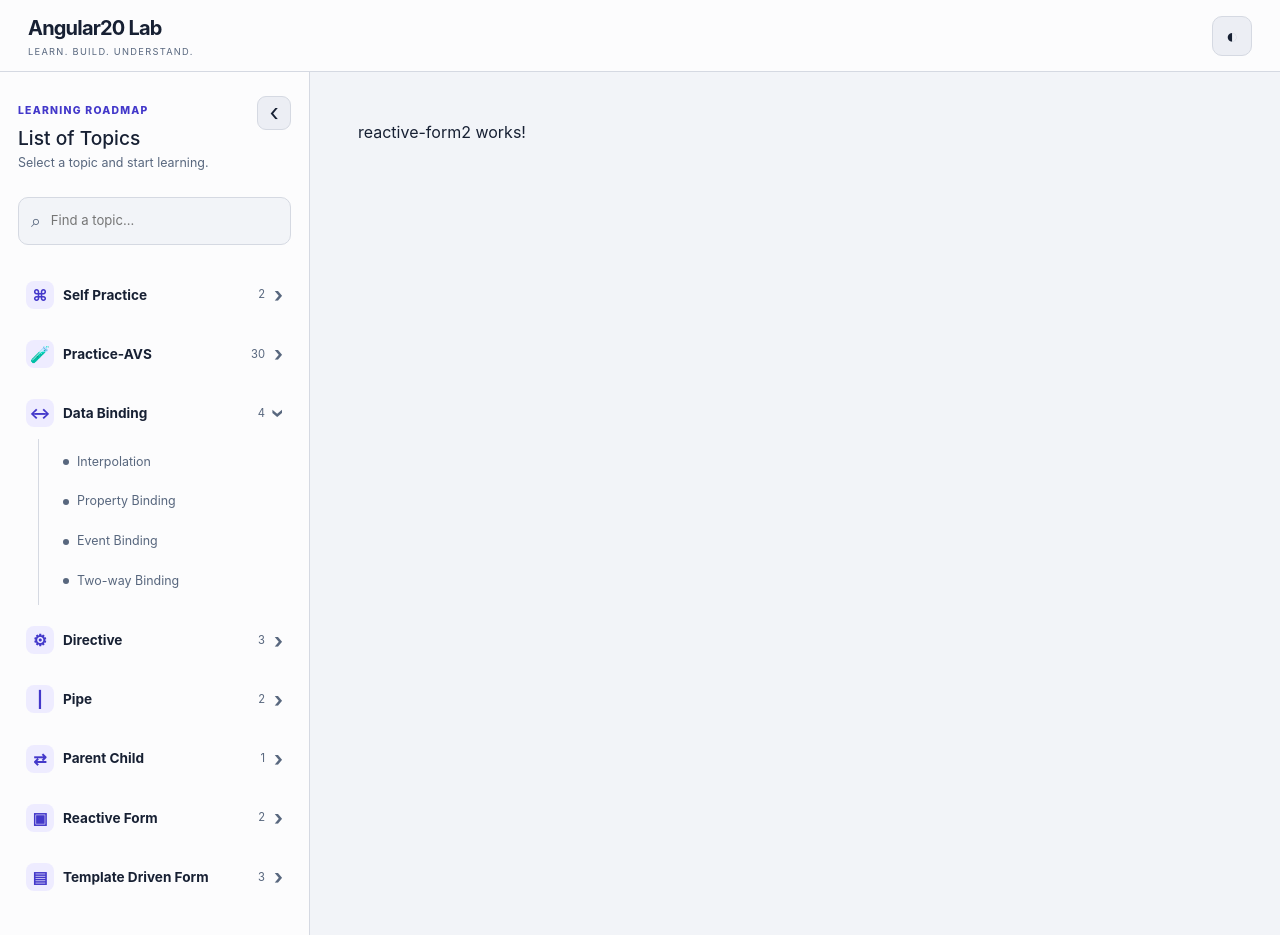
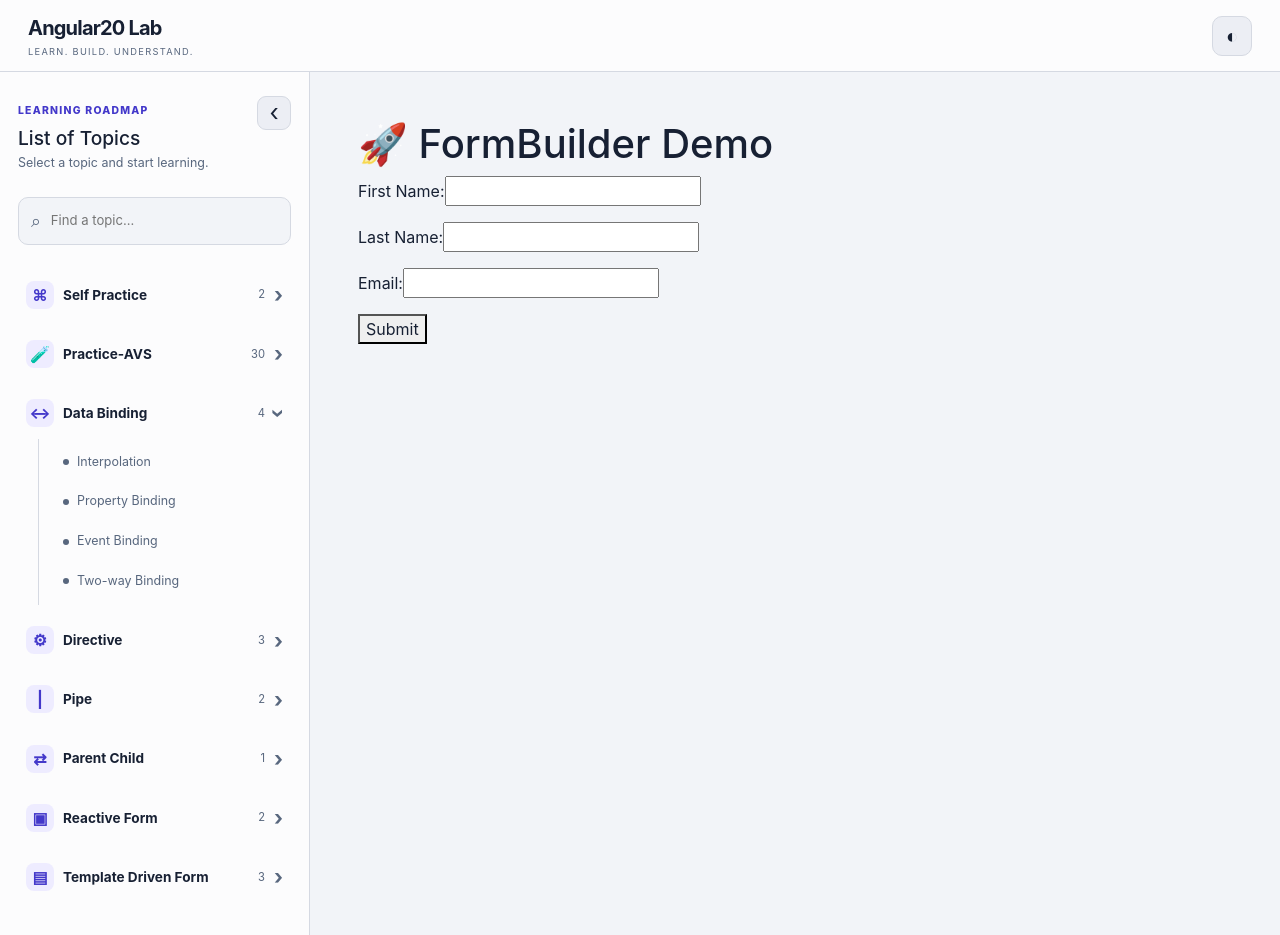
Before and after one commit to Ajinkya1906/angular-daily-code, an Angular app: page /dashboard/reactive-form/reactive-form2 in a window 1280 px wide. Built offline with nearby package versions, Linux system fonts and the light colour scheme.

Commit message:
Reactive Form-2

```diff
--- a/src/app/topics/reactive-form/reactive-form2/reactive-form2.html
+++ b/src/app/topics/reactive-form/reactive-form2/reactive-form2.html
@@ -1 +1,49 @@
-<p>reactive-form2 works!</p>
+<h1>🚀 FormBuilder Demo</h1>
+
+<form [formGroup]="registerForm" (ngSubmit)="submitForm()">
+
+  <!-- First Name -->
+  <p>
+    <label>First Name:</label>
+    <input type="text" formControlName="firstName">
+
+    @if (registerForm.get('firstName')?.invalid &&
+         registerForm.get('firstName')?.touched) {
+      <span style="color: red; display: block;">
+        First Name is required.
+      </span>
+    }
+  </p>
+
+  <!-- Last Name -->
+  <p>
+    <label>Last Name:</label>
+    <input type="text" formControlName="lastName">
+
+    @if (registerForm.get('lastName')?.invalid &&
+         registerForm.get('lastName')?.touched) {
+      <span style="color: red; display: block;">
+        Last Name is required.
+      </span>
+    }
+  </p>
+
+  <!-- Email -->
+  <p>
+    <label>Email:</label>
+    <input type="email" formControlName="email">
+
+    @if (registerForm.get('email')?.invalid &&
+         registerForm.get('email')?.touched) {
+      <span style="color: red; display: block;">
+        Enter a valid email address.
+      </span>
+    }
+  </p>
+
+  <!-- Submit Button -->
+  <button type="submit" >
+    Submit
+  </button>
+
+</form>
--- a/src/app/topics/reactive-form/reactive-form2/reactive-form2.ts
+++ b/src/app/topics/reactive-form/reactive-form2/reactive-form2.ts
@@ -1,11 +1,30 @@
-import { Component } from '@angular/core';
+import { Component, inject } from '@angular/core';
+import { FormBuilder, ReactiveFormsModule, Validators } from '@angular/forms';
 
 @Component({
   selector: 'app-reactive-form2',
-  imports: [],
+  imports: [ReactiveFormsModule],
   templateUrl: './reactive-form2.html',
   styleUrl: './reactive-form2.css',
 })
 export class ReactiveForm2 {
+private fb = inject(FormBuilder);
 
+//  constructor(private fb: FormBuilder) {}
+
+  registerForm = this.fb.group({
+    firstName: ['', Validators.required],
+    lastName: ['', Validators.required],
+    email: ['', [Validators.required, Validators.email]]
+  });
+
+  submitForm() {
+    if (this.registerForm.valid) {
+      console.log('✅ Form Submitted:', this.registerForm.value);
+    } else {
+      console.log('❌ Form is invalid.');
+
+      this.registerForm.markAllAsTouched();
+    }
+  }
 }
```
